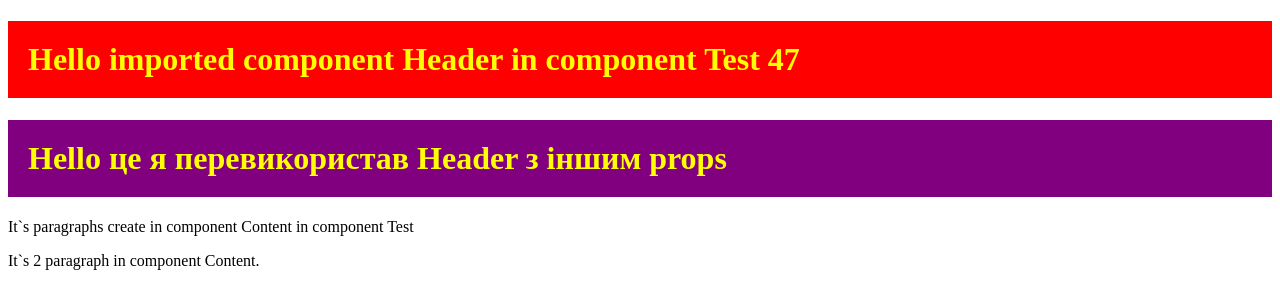
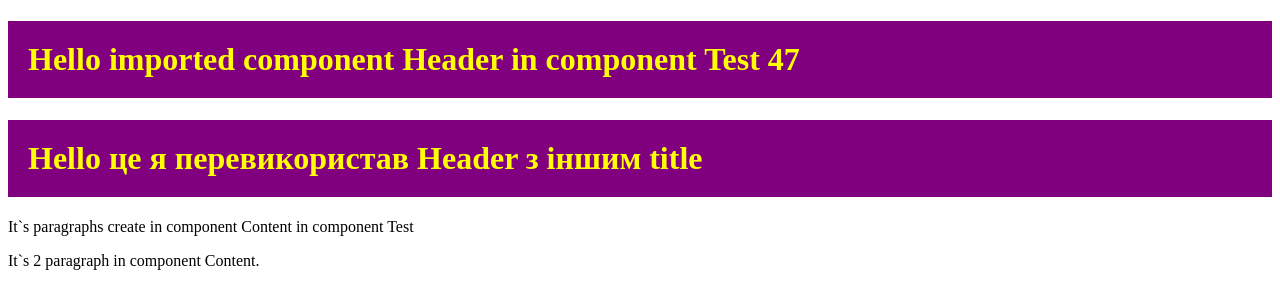
Before and after one commit to DimaPelehov/React-25-09, a React (Create React App) app: page / in a window 1280 px wide. Shown: the top 308 px of the page. Built offline with nearby package versions, Linux system fonts and the light colour scheme.

Commit message:
задали стилі за допомогою scss та css module

```diff
--- a/package.json
+++ b/package.json
@@ -14,6 +14,7 @@
     "react": "^18.2.0",
     "react-dom": "^18.2.0",
     "react-scripts": "5.0.1",
+    "sass": "^1.69.5",
     "typescript": "^4.9.5",
     "web-vitals": "^2.1.4"
   },
--- a/src/Header.tsx
+++ b/src/Header.tsx
@@ -1,7 +1,10 @@
-import './Header.css'
-// імпортуємо css
+// import  './Header.scss'
+// імпортуємо css або scss
+import classes from './Header.module.scss'
+// або clases(module)
+
 import clsx from 'clsx'
-// імпортуємо бібліотеку clsx
+// імпортуємо бібліотеку clsx(працює з сss/scss, з module- ні)
 
 // type HeaderType = {
 //     title: string
@@ -18,7 +21,7 @@ import clsx from 'clsx'
 // interface можна унаслідувати. Їх використовують,коли є складна логіка
 // В назві інтерфейсу ставлять першу літеру І
 
-// --------------------------Варіант 1 підключення стилів --------------------
+// --------------------------Варіант 1 підключення стилів -(style)----------------
 // const Header = ({ title, num, bgColor, test }: HeaderType) => {
 //     const style = {
 //         backgroundColor: bgColor,
@@ -34,7 +37,7 @@ import clsx from 'clsx'
 // }
 // виводимо відповіднi значення props
 
-// --------------------------Варіант 2 підключення стилів-(css)----------------------
+// --------------------------Варіант 2 підключення стилів-(css, clsx)----------------------
 type HeaderType = {
     title: string
     num?: number
@@ -48,8 +51,13 @@ const Header = ({ title, num }: HeaderType) => {
 
         // підключаємо бібліотеку clsx для мультикласовості
         // клас redBg підключиться лише тоді, коли num === 47
-        // аналогічна дія без clsx : <h1 className={`title ${num===47?redBg:' ' }`}>
-        <h1 className={clsx('title', { redBg: num === 47 })}>
+        // <h1 className={clsx('title', { redBg: num === 47 })}>
+        //     Hello {title} {num}
+        // </h1>
+        // аналогічна дія без clsx : <h1 className={`title ${num===47?'redBg':' '}`}>
+
+        // використання css module
+        <h1 className={classes.title}>
             Hello {title} {num}
         </h1>
     )
--- a/src/index.tsx
+++ b/src/index.tsx
@@ -1,7 +1,7 @@
 import React from 'react'
 import ReactDOM from 'react-dom/client'
 import Header from './Header'
-// імпортуємо компонент Header з файлу Header
+// імпортуємо компонент Header з файлу Header.tsx
 
 const root = ReactDOM.createRoot(document.getElementById('root') as HTMLElement)
 // const el = React.createElement('h1', { id: 'title' }, 'Hello React')
@@ -73,9 +73,9 @@ const Test = () => {
                 // ці два рядки працюють при 1 варіанті підключення стилів
             />
             <Header
-                title="це я перевикористав Header з іншим props"
+                title="це я перевикористав Header з іншим title"
                 // bgColor="green"
-                // це для першого варіанта підключення стилів
+                // це для 1 варіанта підключення стилів
             />
             <Content />
         </>
```
Also changed, not shown: src/Header.module.scss (renamed from src/Header.css), 1 other file (tests, documents, lock files or other folders).
